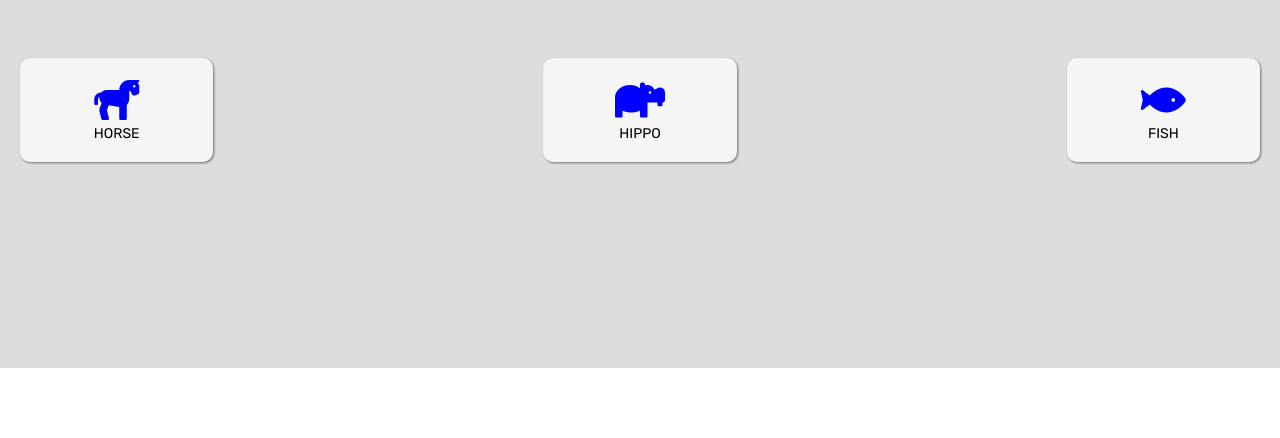
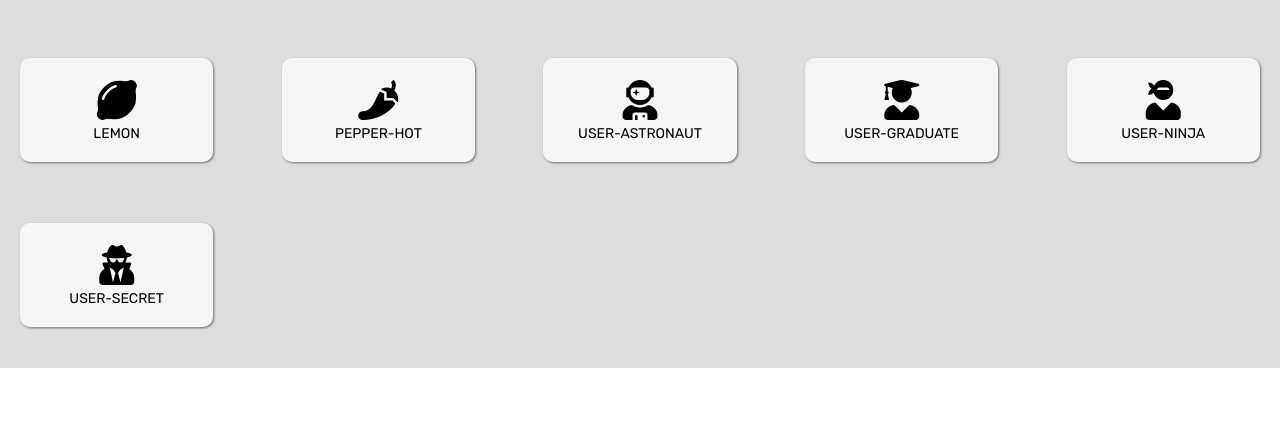
Before and after one commit to marzucoalessandro/js-es6-icons, a plain HTML site: page index.html in a window 1280 px wide. Shown: the part 362-800 px from the top of the page. Drawn offline with nearby package versions, Linux system fonts and the light colour scheme.

Commit message:
milestone 1

```diff
--- a/index.html
+++ b/index.html
@@ -35,6 +35,6 @@
   -->
 </div>
   </div>
-  <script src="icon.js"></script>
+  <script src="milestone1.js"></script>
 </body>
 </html>
--- a/icon.js
+++ b/milestone1.js
@@ -4,7 +4,7 @@ $(document).ready(function () {
      {
       name: "cat",
       prefix: `  <div>
-        <i class="fas fa-cat" style="color:blue"></i>
+        <i class="fas fa-cat"></i>
         <div class="title">CAT</div>
       </div>`,
       type: "",
@@ -13,7 +13,7 @@ $(document).ready(function () {
     {
       name: "crow",
       prefix:  `  <div>
-        <i class="fas fa-crow" style="color:blue"></i>
+        <i class="fas fa-crow"></i>
         <div class="title">CROW</div>
       </div>`,
       type: "",
@@ -22,7 +22,7 @@ $(document).ready(function () {
     {
       name: "dog",
       prefix:  `  <div>
-        <i class="fas fa-dog" style="color:blue"></i>
+        <i class="fas fa-dog"></i>
         <div class="title">DOG</div>
       </div>`,
       type: "",
@@ -31,7 +31,7 @@ $(document).ready(function () {
     {
       name: "dove",
       prefix:  `  <div>
-        <i class="fas fa-dove" style="color:blue"></i>
+        <i class="fas fa-dove"></i>
         <div class="title">DOVE</div>
       </div>`,
       type: "",
@@ -40,7 +40,7 @@ $(document).ready(function () {
     {
       name: "dragon",
       prefix: `  <div>
-        <i class="fas fa-dragon" style="color:blue"></i>
+        <i class="fas fa-dragon"></i>
         <div class="title">DRAGON</div>
       </div>`,
       type: "",
@@ -49,7 +49,7 @@ $(document).ready(function () {
     {
       name: "horse",
       prefix: `  <div>
-        <i class="fas fa-horse" style="color:blue"></i>
+        <i class="fas fa-horse"></i>
         <div class="title">HORSE</div>
       </div>`,
       type: "",
@@ -58,7 +58,7 @@ $(document).ready(function () {
     {
       name: "hippo",
       prefix: `  <div>
-        <i class="fas fa-hippo" style="color:blue"></i>
+        <i class="fas fa-hippo"></i>
         <div class="title">HIPPO</div>
       </div>`,
       type: "",
@@ -67,12 +67,84 @@ $(document).ready(function () {
     {
       name: "fish",
       prefix: `  <div>
-        <i class="fas fa-fish" style="color:blue"></i>
+        <i class="fas fa-fish"></i>
         <div class="title">FISH</div>
       </div>`,
       type: "",
       family: "animal"
-    }
+    },
+    {
+      name: "carrot",
+      prefix:  `  <div>
+        <i class="fas fa-carrot"></i>
+        <div class="title">CARROT</div>
+      </div>`,
+      tipe: "",
+      family: "vegetables"
+    },
+    {
+      name: "apple",
+      prefix:  `  <div>
+        <i class="fas fa-apple-alt"></i>
+        <div class="title">APPLE-ALT</div>
+      </div>`,
+      tipe: "",
+      family: "vegetables"
+    },
+    {
+      name: "lemon",
+      prefix:  `  <div>
+        <i class="fas fa-lemon"></i>
+        <div class="title">LEMON</div>
+      </div>`,
+      tipe: "",
+      family: "vegetables"
+    },
+    {
+      name: "pepper",
+      prefix:  `  <div>
+        <i class="fas fa-pepper-hot"></i>
+        <div class="title">PEPPER-HOT</div>
+      </div>`,
+      tipe: "",
+      family: "vegetables"
+    },
+    {
+      name: "astronaut",
+      prefix: `  <div>
+        <i class="fas fa-user-astronaut"></i>
+        <div class="title">USER-ASTRONAUT</div>
+      </div>`,
+      type: "",
+      family: "people"
+    },
+    {
+      name: "graduate",
+      prefix: `  <div>
+        <i class="fas fa-user-graduate"></i>
+        <div class="title">USER-GRADUATE</div>
+      </div>`,
+      type: "",
+      family: "people"
+    },
+    {
+      name: "ninja",
+      prefix: `  <div>
+        <i class="fas fa-user-ninja"></i>
+        <div class="title">USER-NINJA</div>
+      </div>`,
+      type: "",
+      family: "people"
+    },
+    {
+      name: "secret-agent",
+      prefix: `  <div>
+        <i class="fas fa-user-secret"></i>
+        <div class="title">USER-SECRET</div>
+      </div>`,
+      type: "",
+      family: "people"
+    },
   ];
 
   console.log(iconsList);
```
